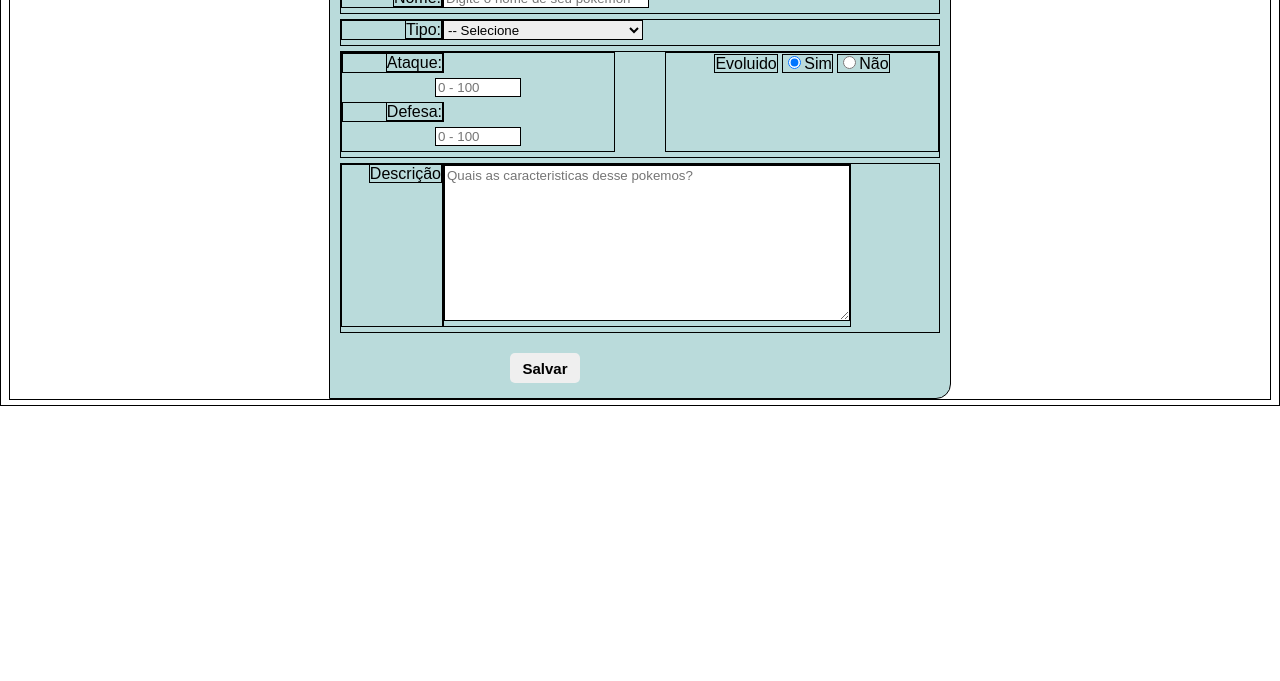
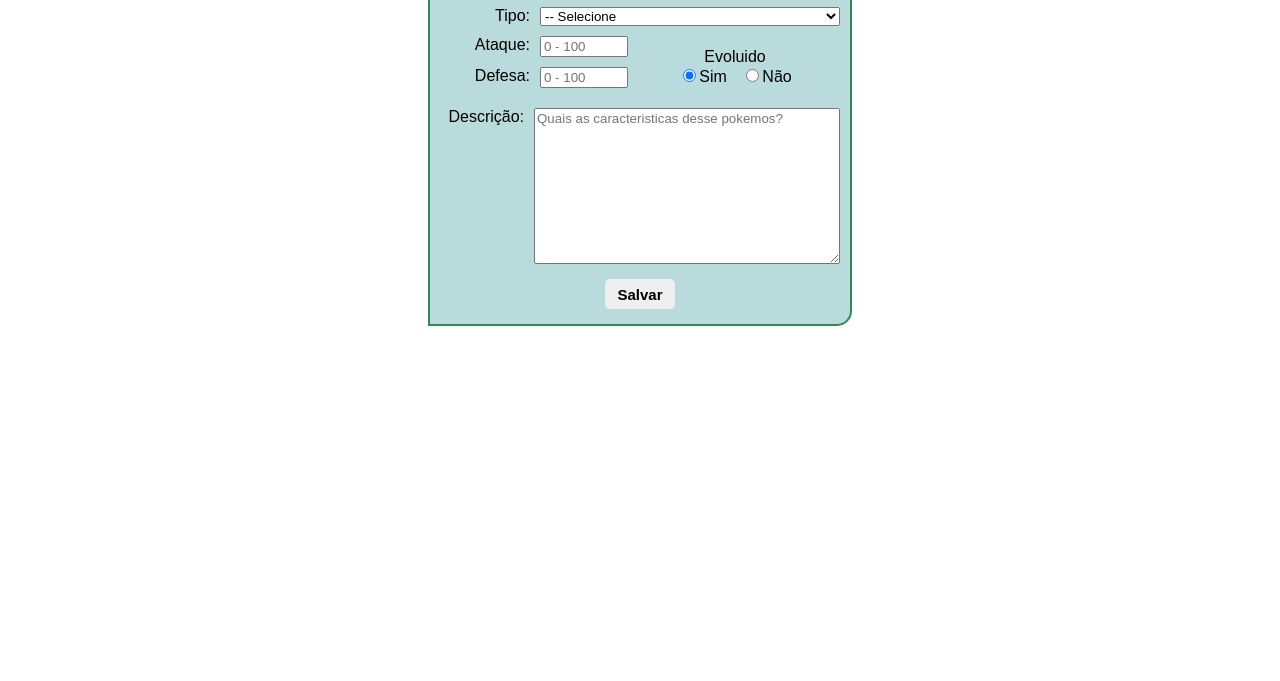
Before and after one commit to Peter-loliveira/Desenvolvimento_Web, a plain HTML site: page aula_10_02_POKEMON.html in a window 1280 px wide. Shown: the part 119-800 px from the top of the page. Drawn offline with Linux system fonts and the light colour scheme.

Commit message:
Pokemon Finalizado

```diff
--- a/aula_10_02_POKEMON.html
+++ b/aula_10_02_POKEMON.html
@@ -9,17 +9,17 @@
 </head>
 
 <body>
-    <form id="formBasico" action="">
-        <h1 class="blocosExternos">PokeSystem</h1>
+    <form id="formBasico">
+        <h1>PokeSystem</h1>
         <div id="nome" class="blocosExternos">
             <div class="comprimetoLabel">
-                <label for="">Nome:</label>
+                <label>Nome:</label>
             </div>
             <input class="tamanho" type="text" placeholder="Digite o nome de seu pokemon">
         </div>
         <div id="tipos" class="blocosExternos">
             <div class="comprimetoLabel">
-                <label for="">Tipo:</label>
+                <label>Tipo:</label>
             </div>
             <select class="tamanho" id="escravos">
                 <option value="">-- Selecione</option>
@@ -35,31 +35,36 @@
         </div>
         <div id="poder" class="blocosExternos">
             <div class="item" id="status">
-                <div class="comprimetoLabel">
-                    <label for="">Ataque:</label>
+                <div class="ataqueDefesa">
+                    <div class="comprimetoLabel">
+                        <label>Ataque:</label>
+                    </div>
+                    <input class="inNumeros" type="number" name="" id="Ataque" placeholder="0 - 100">
                 </div>
-                <input class="inNumeros" type="number" name="" id="Ataque" placeholder="0 - 100">
-                <div class="comprimetoLabel">
-                    <label for="">Defesa:</label>
+                <div class="ataqueDefesa">
+                    <div class="comprimetoLabel">
+                        <label>Defesa:</label>
+                    </div>
+                    <input class="inNumeros" type="number" name="" id="Defesa" placeholder="0 - 100">
                 </div>
-                <input class="inNumeros" type="number" name="" id="Defesa" placeholder="0 - 100">
             </div>
             <div class="item" id="evoluido">
-                <label for="">Evoluido</label>
-
+                <label>Evoluido</label><br>
                 <label><input type="radio" name="evoluido" id="cbSim" checked>Sim</label>
                 <label><input type="radio" name="evoluido" id="cbNim">Não</label>
             </div>
         </div>
         <div id="descricao" class="blocosExternos">
             <div class="comprimetoLabel">
-                <label>Descrição</label>
+                <label>Descrição:</label>
             </div>
             <div>
                 <textarea name="" cols="30" rows="10" placeholder="Quais as caracteristicas desse pokemos?"></textarea>
             </div>
         </div>
-        <button>Salvar</button>
+        <div class="blocosExternos">
+            <input class="button" type="submit" value="Salvar">
+        </div>
     </form>
 </body>
 <!-- <script src="js/script.js"></sc
--- a/css/css2_POKEMON.css
+++ b/css/css2_POKEMON.css
@@ -1,13 +1,12 @@
 * {
     font-family: Arial, Helvetica, sans-serif;
     margin-bottom: 5px;
-    border: black 1px solid;
 }
 
 form {
+    border: seagreen 2px solid;
     background-color: #1586864b;
-    width: 600px;
-    /* width: fit-content; */
+    width: 400px;
     margin: 0 auto;
     padding: 10px;
     margin-top: 20px;
@@ -19,7 +18,7 @@ h1 {
 }
 
 .tamanho {
-    width: 200px;
+    width: 300px;
 }
 
 #status, #evoluido {
@@ -29,31 +28,27 @@ h1 {
 #evoluido {
     float: right;
     text-align: center;
-    margin-left: 50px;
 }
 
 textarea {
     vertical-align: top;
-    width: 400px;
+    width: 300px;
     float: right;
 }
 
-#poder {
-    display: flex;
-}
-
-button {
+.button {
     font-weight: bold;
-    margin-left: 170px;
     font-size: 15px;
     margin-top: 15px;
     border-radius: 5px;
     width: 70px;
     border: 0px;
     height: 30px;
+    text-align: center;
+    margin: 0 auto;
 }
 
-button:hover {
+.button:hover {
     background-color: red;
     color: seashell;
 }
@@ -63,7 +58,7 @@ button:hover {
 }
 
 label {
-    width: 150px;
+    margin-right: 10px;
 }
 
 .comprimetoLabel {
@@ -71,20 +66,19 @@ label {
     text-align: right;
 }
 
-#descricao {
-    display: flex;
-}
-
-/* display: flex; alinhamento em lina
-width: fit-content; tamanho do pai = ao tamanho máximo dos filhos
-*/
-
 .blocosExternos {
-    /* background-color: red; */
-    /* width: 400px; */
     display: flex;
 }
 
 .inNumeros {
     width: 80px;
 }
+
+.ataqueDefesa {
+    display: flex;
+}
+
+#poder{
+    align-items: center;
+    justify-content: space-between;
+}
```
Also changed, not shown: README.md.
